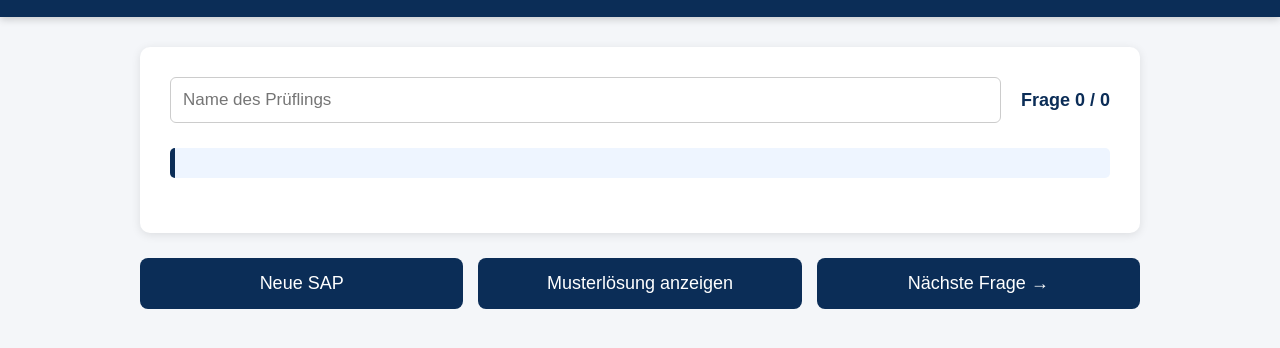
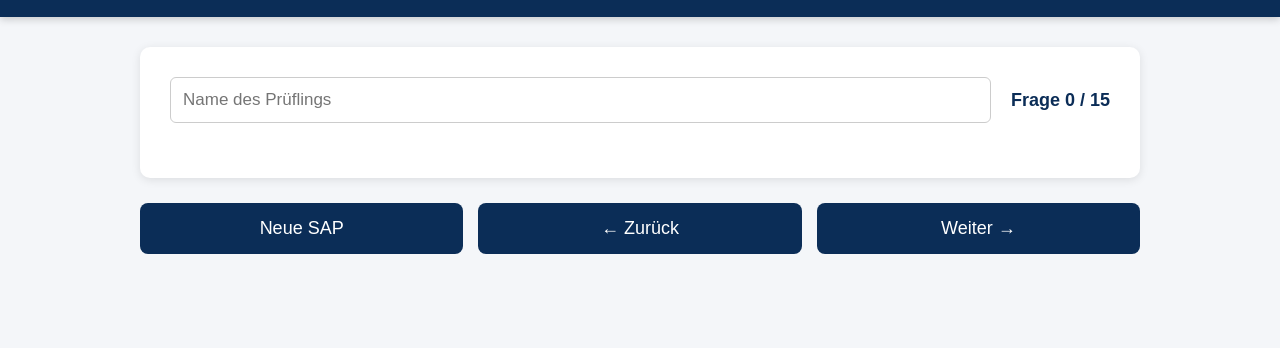
Before and after one commit to Ben0989/sap-pruefung, a plain HTML site: page index.html in a window 1280 px wide. Shown: the part 60-408 px from the top of the page. Drawn offline with Linux system fonts and the light colour scheme.

Commit message:
Update index.html

```diff
--- a/index.html
+++ b/index.html
@@ -32,48 +32,53 @@
             placeholder="Name des Prüflings">
 
         <div id="counter">
-                Frage 0 / 0
+
+            Frage 0 / 15
+
         </div>
 
     </div>
 
     <h3 id="category"></h3>
 
-        <div id="situation"
-             style="display:block;
-                    margin:20px 0;
-                    padding:15px;
-                    background:#eef5ff;
-                    border-left:5px solid #0b2d57;">
+    <div
+        id="situation"
+        class="situation"
+        style="display:none;">
     </div>
 
     <h2 id="question"></h2>
 
     <div id="checkboxes"></div>
 
-        <div id="answer"
-             style="display:none;
-                    margin-top:25px;
-                    padding:20px;
-                    background:#e8ffe8;
-                    border-left:5px solid green;
-                    white-space:pre-line;">
-        </div>
-
 </div>
 
 <div class="navigation">
 
-        <button onclick="startExam()">
+    <button
+        id="startBtn"
+        onclick="startExam()">
+
         Neue SAP
+
     </button>
 
-        <button onclick="showAnswer()">
-            Musterlösung anzeigen
+    <button
+        id="backBtn"
+        onclick="previousQuestion()"
+        disabled>
+
+        ← Zurück
+
     </button>
 
-        <button onclick="nextQuestion()">
-            Nächste Frage →
+    <button
+        id="nextBtn"
+        onclick="nextQuestion()"
+        disabled>
+
+        Weiter →
+
     </button>
 
 </div>
```
Lines whose indentation alone changed are shown as unchanged.
